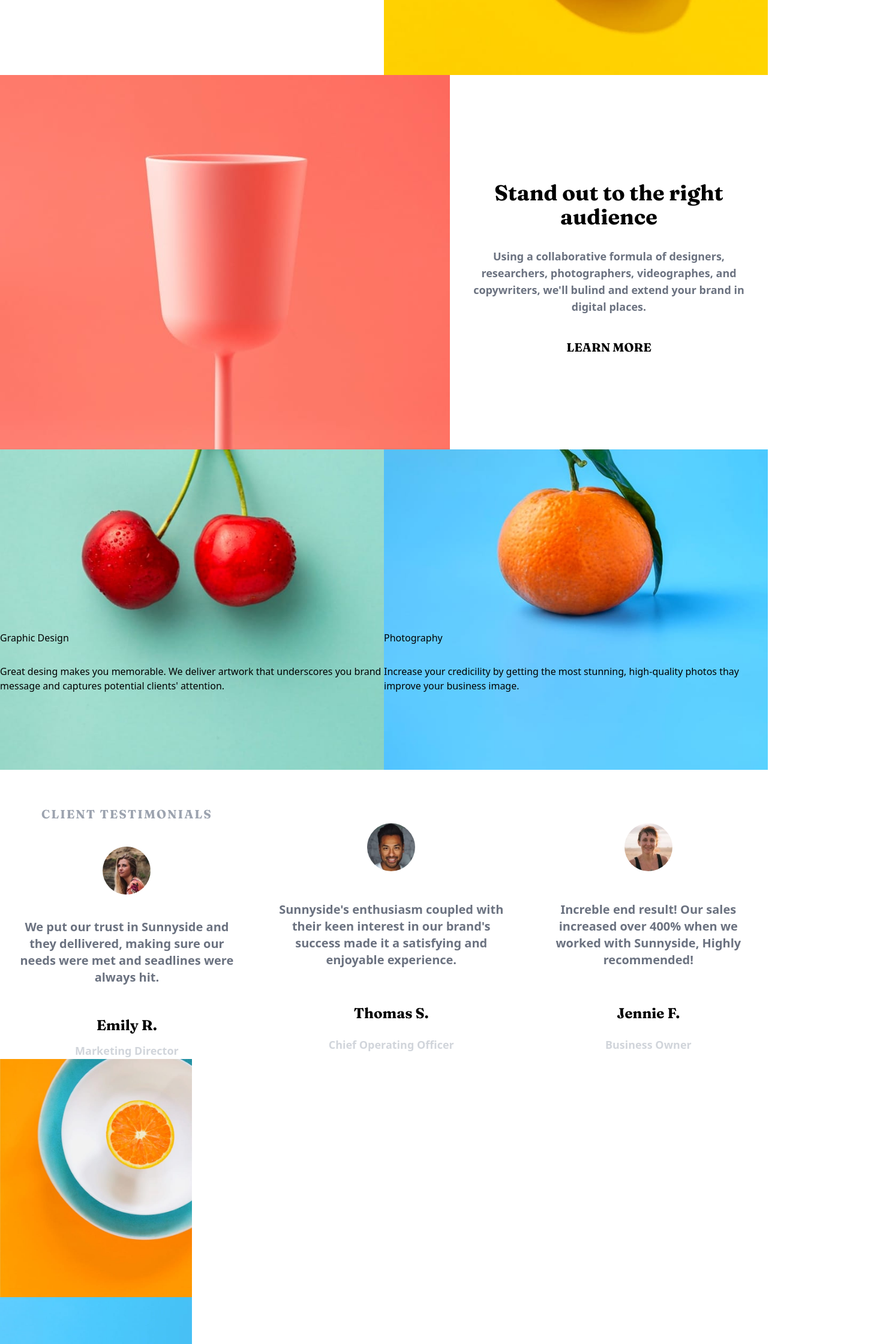
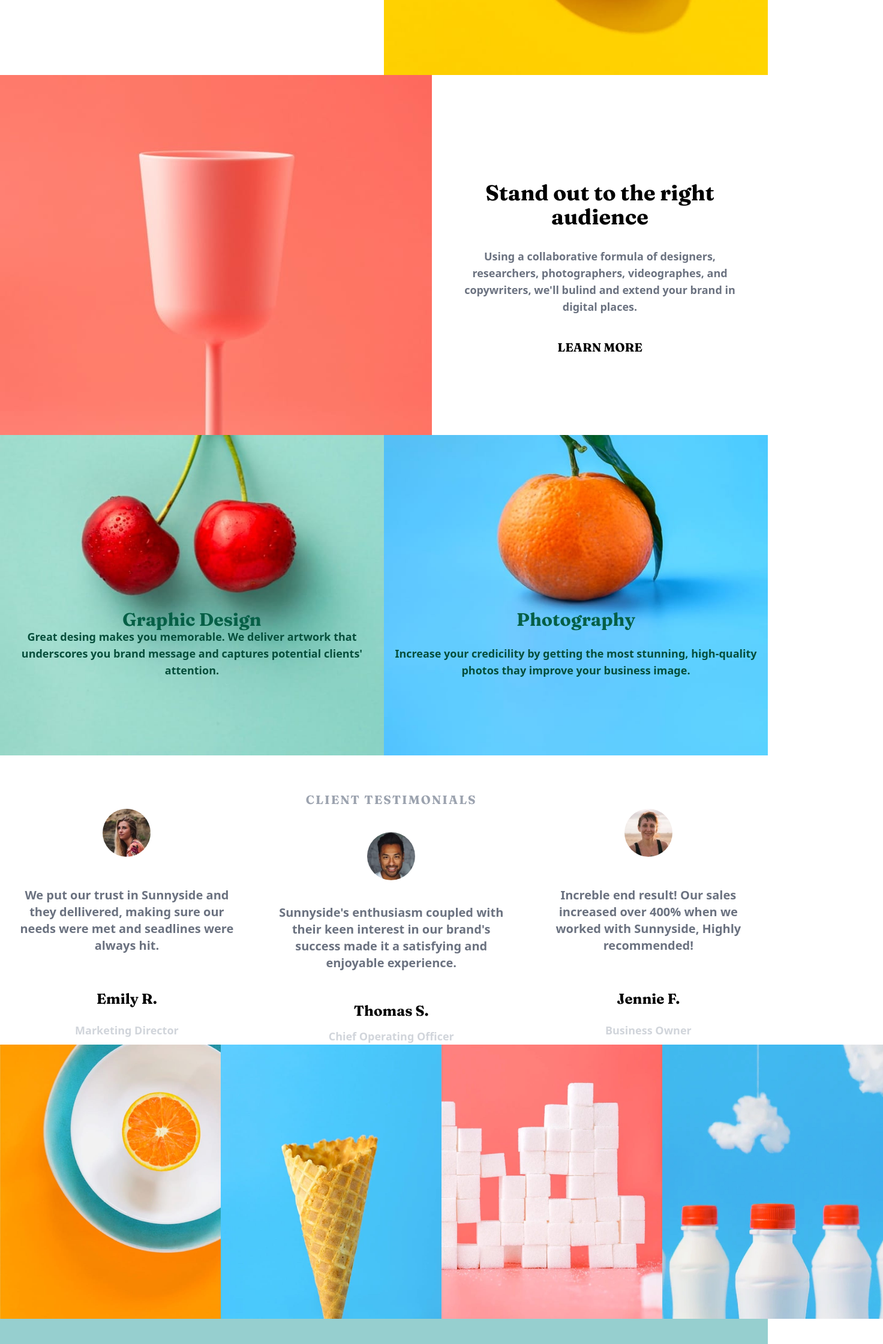
Before and after one commit to Carolthe/landing-page, a React (Vite) app: page / in a window 1280 px wide. Shown: the part 1140-3380 px from the top of the page at 60% size, 1472 px wide, since content can reach past the window. Built offline with nearby package versions, Linux system fonts and the light colour scheme.

Commit message:
landing-page

```diff
--- a/src/App.css
+++ b/src/App.css
@@ -14,5 +14,6 @@ body{
     margin: 0%;
     padding: 0%;
     box-sizing: border-box;
+    height: 100vh;
 }
 }
--- a/src/App.jsx
+++ b/src/App.jsx
@@ -38,11 +38,14 @@ function App() {
 <InformationDesktop titleDesktop="Transform your brand " paragraphDesktop="We are a full-service creative agency specializang in helping brands grow fast. Engage your clients through compelling visuals that do most of the markenting for you." />
 <DesingOvoDesk ovoDesktop={OvoOvoDesktop}  />
 </div>
+<div className='flex'>
 <CopoDesktop copo={DesktopCopo} />
+<InformationDesktop titleDesktop="Stand out to the right audience" paragraphDesktop="Using a collaborative formula of designers, researchers, photographers, videographes, and copywriters, we'll bulind and extend your brand in digital places." />
+
+</div>
+<div className=''>
+<Copo imgcopo={FundoCopo} />
 <Information title="Stand out to the right audience" paragraph="Using a collaborative formula of designers, researchers, photographers, videographes, and copywriters, we'll bulind and extend your brand in digital places." />
-<div className='md:flex'>
-<Copo imgcopo={FundoCopo} />
-<InformationDesktop titleDesktop="Stand out to the right audience" paragraphDesktop="Using a collaborative formula of designers, researchers, photographers, videographes, and copywriters, we'll bulind and extend your brand in digital places." />
 </div>
 
 <div className='md:flex'>
@@ -53,8 +56,8 @@ function App() {
 
 </div>
 <div className='md:flex'>
-<Comentarios perfil={Perfil1} title="CLIENT TESTIMONIALS" paragraph="We put our trust in Sunnyside and they dellivered, making sure our needs were met and seadlines were always hit." name="Emily R." profession="Marketing Director"  />
-<Comentarios perfil={Perfil2} paragraph="Sunnyside's enthusiasm coupled with their keen interest in our brand's success made it a satisfying and enjoyable experience." name="Thomas S." profession="Chief Operating Officer" />
+<Comentarios perfil={Perfil1}  paragraph="We put our trust in Sunnyside and they dellivered, making sure our needs were met and seadlines were always hit." name="Emily R." profession="Marketing Director"  />
+<Comentarios perfil={Perfil2} title="CLIENT TESTIMONIALS" paragraph="Sunnyside's enthusiasm coupled with their keen interest in our brand's success made it a satisfying and enjoyable experience." name="Thomas S." profession="Chief Operating Officer" />
 <Comentarios perfil={Perfil3} paragraph="Increble end result! Our sales increased over 400% when we worked with Sunnyside, Highly recommended!" name="Jennie F." profession="Business Owner" />
 </div>
 <Imgs />
--- a/src/components/Copo.jsx
+++ b/src/components/Copo.jsx
@@ -1,5 +1,5 @@
 export default function Copo  (props) {
     return(
-        <img src={props.imgcopo} className="hidden md:block " />
+        <img src={props.imgcopo} className=" md:hidden  " />
     )
 }
--- a/src/components/CopoDesktop.jsx
+++ b/src/components/CopoDesktop.jsx
@@ -1,5 +1,5 @@
 export default function CopoDesktop (props){
     return(
-        <img src={props.copo} className="md:hidden" />
+        <img src={props.copo} className="hidden md:block  " />
     )
 }
--- a/src/components/DesktopFundo.jsx
+++ b/src/components/DesktopFundo.jsx
@@ -1,9 +1,11 @@
 export default function DesktopFundo (props){
     return(
         <div className="hidden md:block relative">
-        <img src={props.imgFundoDesktop}  className='relative '/>
-        <p className="absolute bottom-52 ">{props.titleFundoDesktop}</p>
-        <p className="absolute bottom-32" >{props.paragraphFundoDesktop}</p>
+        <img src={props.imgFundoDesktop}  className='relative w-[900px] '/>
+        <div className="flex justify-center ">
+        <p className="absolute bottom-52 font-fraunces text-3xl font-bold text-emerald-800 ">{props.titleFundoDesktop}</p>
+        <p className="absolute bottom-32 text-center font-semibold font-barlow-600 text-emerald-900 text-lg " >{props.paragraphFundoDesktop}</p>
+        </div>
         </div>
     )
 }
--- a/src/components/ImgsDesktop.jsx
+++ b/src/components/ImgsDesktop.jsx
@@ -5,12 +5,14 @@ import AçucarDesktop from '../img/AçucarDesktop.png'
 
 export default function ImgsDesktop (){
     return(
-        <div className='w-80 hidden md:block'>
+        <div className='hidden md:block'>
 
+        <div className='flex w-[368px]'>
             <img src={LaDesktop} />
             <img src={ConeDesktop} />
             <img src={AçucarDesktop} />
             <img src={MilkDesktop} />
-        </div>
+      </div>
+          </div>
     )
 }
```
